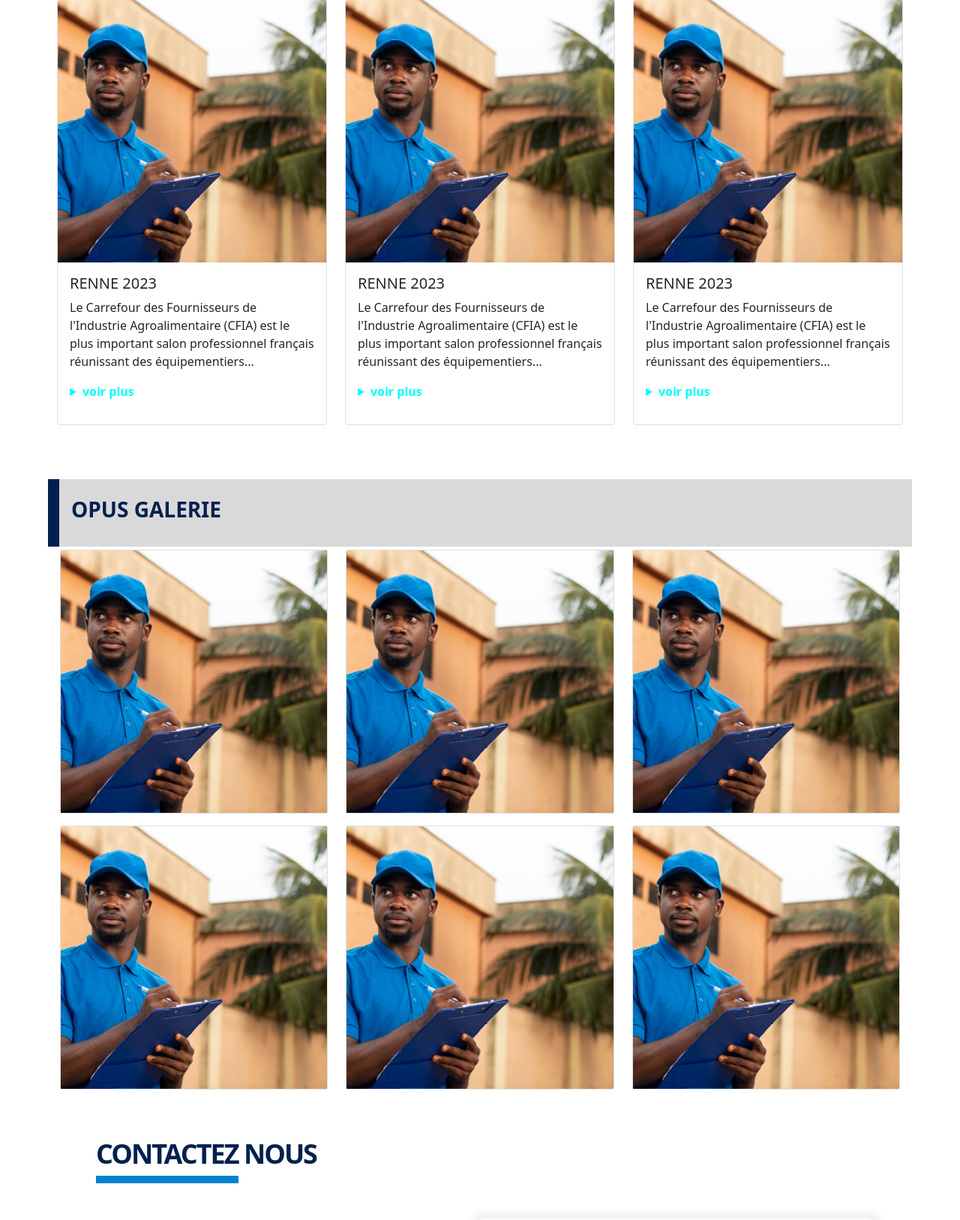
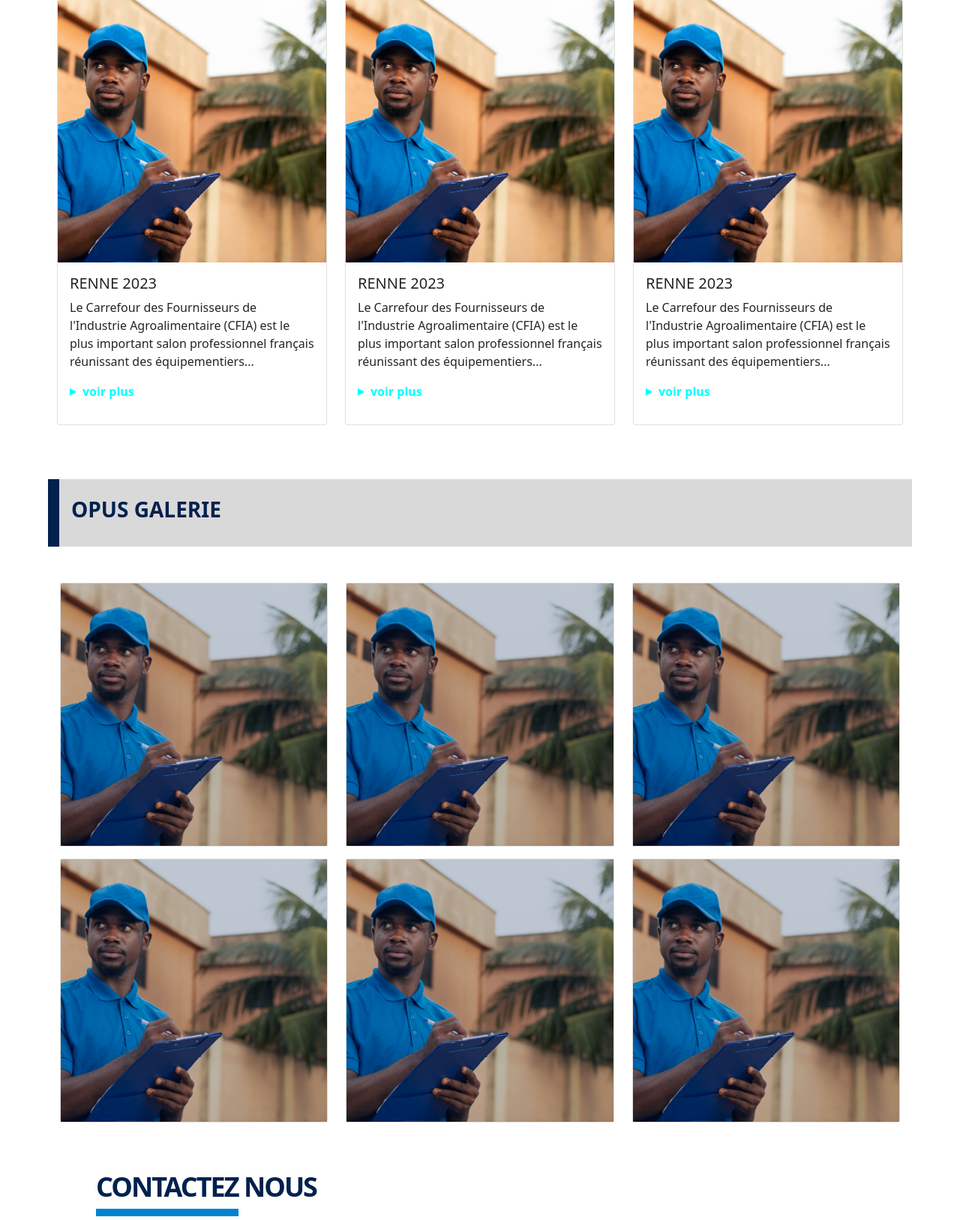
Before and after one commit to mouhamedbaba/opus, a PHP site: page / in a window 1280 px wide. Shown: the part 2849-4476 px from the top of the page at 75% size. Run offline with PHP 8.4, Linux system fonts and the light colour scheme; some libraries are stand-ins or nearby versions.

Commit message:
fix ovrelay

```diff
--- a/assets/css/style.css
+++ b/assets/css/style.css
@@ -215,9 +215,11 @@ img {
   width: 80px;
   height: 80px;
 }
+
 .actus {
-/*  */
+  /*  */
 }
+
 .icons-contact {
   height: 40px;
   width: 40px;
@@ -369,12 +371,23 @@ footer {
 .titre-actulite-container {
   background: #00214D;
 }
+
 details summary::-webkit-details-marker {
-  display:none;
+  display: none;
 }
-a{
+
+a {
   text-decoration: none;
 }
-.demo_wrap{
-  filter: contrast(10px);
+
+.demo_wrap {
+  position: absolute;
+  background-color: #00214D;
+  height: 100%;
+  width: 100%;
+  opacity: 25%;
 }
+
+.demo_wrap:hover {
+  opacity: 0%;
+}
--- a/index.php
+++ b/index.php
@@ -383,44 +383,50 @@
                         </div>
                     </div>
                 </div>
-                <div class="  my-5 ">
+                <div class="my-5">
                     <div class="py-4 px-3" style="
                     background: #D9D9D9;
                     border-left: 15px solid #00214D;">
                         <h3 class="fw-bolder" style="color: #00214D;">OPUS GALERIE</h3>
                     </div>
-                    <div class="container-fluid my-1">
+                    <div class="container-fluid my-5">
                     <div class="row">
                         <div class="col-md-4 mb-3">
                             <div class="card ">
-                                <img class=" demo_wrap" alt="100%x280" src="assets/img/BANNER.jpg">
+                                <img class="" alt="100%x280" src="assets/img/BANNER.jpg">
+                                <div class="demo_wrap"></div>
                             </div>
                         </div>
                         <div class="col-md-4 mb-3">
                             <div class="card">
                                 <img class="" alt="100%x280" src="assets/img/BANNER.jpg">
+                                <div class="demo_wrap"></div>
                             </div>
                         </div>
                         <div class="col-md-4 mb-3">
                             <div class="card">
                                 <img class="" alt="100%x280" src="assets/img/BANNER.jpg">
+                                <div class="demo_wrap"></div>
                             </div>
                         </div>
                     </div>
                     <div class="row">
                         <div class="col-md-4 mb-3">
-                            <div class="card ">
-                                <img class=" demo_wrap" alt="100%x280" src="assets/img/BANNER.jpg">
+                            <div class="card">
+                                <img class=" " alt="100%x280" src="assets/img/BANNER.jpg">
+                                <div class="demo_wrap"></div>
                             </div>
                         </div>
                         <div class="col-md-4 mb-3">
                             <div class="card">
                                 <img class="" alt="100%x280" src="assets/img/BANNER.jpg">
+                                <div class="demo_wrap"></div>
                             </div>
                         </div>
                         <div class="col-md-4 mb-3">
                             <div class="card">
                                 <img class="" alt="100%x280" src="assets/img/BANNER.jpg">
+                                <div class="demo_wrap"></div>
                             </div>
                         </div>
                     </div>
```
